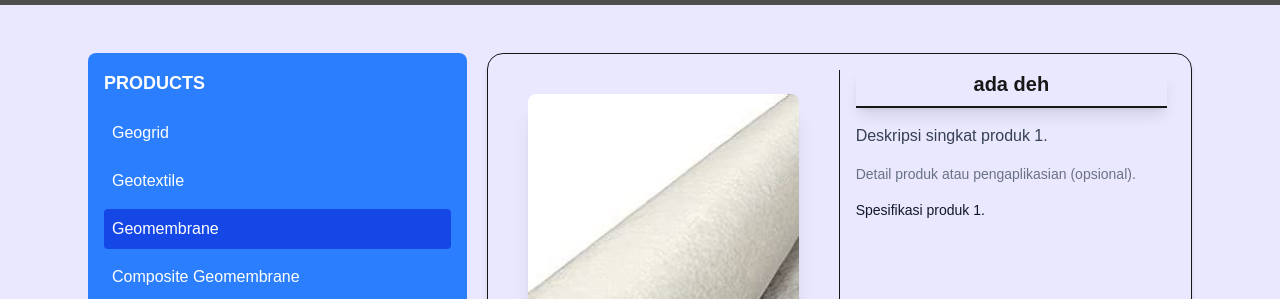
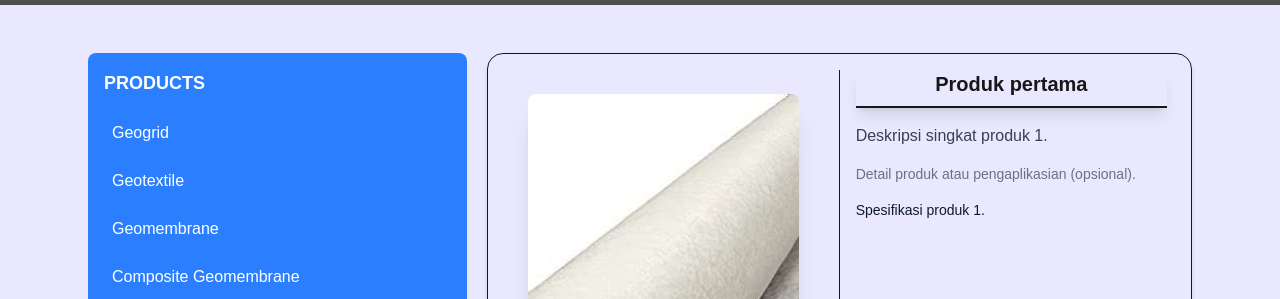
Before and after one commit to bayufrd/stigeotextile, a Next.js app: page /products in a window 1280 px wide. Shown: the part 207-506 px from the top of the page. Built offline with nearby package versions, Linux system fonts and the light colour scheme; grey boxes are pictures that could not be loaded.

Commit message:
Synchronize Category and Products, make show all button and pagination for Products

```diff
--- a/src/app/components/ProductCategoryCard.js
+++ b/src/app/components/ProductCategoryCard.js
@@ -1,12 +1,18 @@
 import { ProductCategories } from "@/app/data/productCategories";
 
-const ProductCategoryCard = () => {
+const ProductCategoryCard = ({ selectedCategory, onSelectCategory }) => {
     return (
         <div className="bg-blue-500 text-white rounded-lg p-4 w-xl max-h-fit">
             <h3 className="text-lg font-bold mb-4">PRODUCTS</h3>
             <ul className="space-y-2">
-                {ProductCategories.map((category, index) => (
-                    <li key={category.name} className={`p-2 rounded cursor-pointer ${index === 2 ? "bg-blue-700" : "hover:bg-blue-600"}`}>
+                {ProductCategories.map((category) => (
+                    <li
+                        key={category.name}
+                        onClick={() => onSelectCategory(category.name)}
+                        className={`p-2 rounded cursor-pointer ${
+                            selectedCategory === category.name ? "bg-blue-700" : "hover:bg-blue-600"
+                        }`}
+                    >
                         {category.name}
                     </li>
                 ))}
--- a/src/app/data/products.js
+++ b/src/app/data/products.js
@@ -5,7 +5,7 @@ export const products = [
             "/products/2.jpeg",
             "/products/3.jpeg",
         ],
-        name: "ada deh",
+        name: "Produk pertama",
         category: "Composite Geomembrane",
         description: "Deskripsi singkat produk 1.",
         details: "Detail produk atau pengaplikasian (opsional).",
@@ -55,7 +55,7 @@ export const products = [
     {
         images: [
         ],
-        name: "ada kelima",
+        name: "Produk kelima",
         category: "Composite Geomembrane",
         description: "Deskripsi singkat produk 1.",
         details: "Detail produk atau pengaplikasian (opsional).",
@@ -77,4 +77,89 @@ export const products = [
         slug_category: "geogrid",
         slug_product: "produk-keenam"
     },
+    {
+        images: [
+        ],
+        name: "Produk Tujuh",
+        category: "Composite Geomembrane",
+        description: "Deskripsi singkat produk 1.",
+        details: "Detail produk atau pengaplikasian (opsional).",
+        specs: "Spesifikasi produk 1.",
+        slug_category: "composite-geomembrane",
+        slug_product: "ada-deh"
+    },
+    {
+        images: [
+            "/products/4.jpg",
+            "/products/5.jpg",
+            "/products/6.jpg",
+        ],
+        name: "Produk delapan",
+        category: "Geogrid",
+        description: "Deskripsi singkat produk 2.",
+        details: "Detail produk atau pengaplikasian (opsional).",
+        specs: "Spesifikasi produk 2.",
+        slug_category: "geogrid",
+        slug_product: "produk-kedua"
+    },
+    {
+        images: [
+        ],
+        name: "Produk sembilan",
+        category: "Composite Geomembrane",
+        description: "Deskripsi singkat produk 1.",
+        details: "Detail produk atau pengaplikasian (opsional).",
+        specs: "Spesifikasi produk 1.",
+        slug_category: "composite-geomembrane",
+        slug_product: "produk-ketiga"
+    },
+    {
+        images: [
+            "/products/4.jpg",
+            "/products/5.jpg",
+            "/products/6.jpg",
+        ],
+        name: "Produk sepuluh",
+        category: "Geogrid",
+        description: "Deskripsi singkat produk 2.",
+        details: "Detail produk atau pengaplikasian (opsional).",
+        specs: "Spesifikasi produk 2.",
+        slug_category: "geogrid",
+        slug_product: "produk-keempat"
+    },{
+        images: [
+            "/products/1.jpeg",
+            "/products/2.jpeg",
+            "/products/3.jpeg",
+        ],
+        name: "Produk sebelas",
+        category: "Composite Geomembrane",
+        description: "Deskripsi singkat produk 1.",
+        details: "Detail produk atau pengaplikasian (opsional).",
+        specs: "Spesifikasi produk 1.",
+        slug_category: "composite-geomembrane",
+        slug_product: "ada-deh"
+    },
+    {
+        images: [
+        ],
+        name: "Produk dua belas",
+        category: "Geogrid",
+        description: "Deskripsi singkat produk 2.",
+        details: "Detail produk atau pengaplikasian (opsional).",
+        specs: "Spesifikasi produk 2.",
+        slug_category: "geogrid",
+        slug_product: "produk-kedua"
+    },
+    {
+        images: [
+        ],
+        name: "Produk tiga belas",
+        category: "Composite Geomembrane",
+        description: "Deskripsi singkat produk 1.",
+        details: "Detail produk atau pengaplikasian (opsional).",
+        specs: "Spesifikasi produk 1.",
+        slug_category: "composite-geomembrane",
+        slug_product: "produk-ketiga"
+    }
 ];
--- a/src/app/products/page.js
+++ b/src/app/products/page.js
@@ -1,18 +1,81 @@
-// app/products/page.js
+"use client";
+
+import { useState } from "react";
 import ProductCard from "../components/ProductCard";
 import ProductCategoryCard from "../components/ProductCategoryCard";
 import { products } from "@/app/data/products";
 
 const ProductsPage = () => {
+    const [selectedCategory, setSelectedCategory] = useState(null);
+
+     // Filtration by Category
+     const filteredProducts = selectedCategory
+     ? products.filter((product) => product.category === selectedCategory)
+     : products;
+
+    // Pagination Products
+    const [currentPage, setCurrentPage] = useState(1);
+    const productsPerPage = 5; // Jumlah produk per halaman
+    const totalPages = Math.ceil(filteredProducts.length / productsPerPage); // Hitung total halaman
+    const startIndex = (currentPage - 1) * productsPerPage; // Hitung produk yang ditampilkan di halaman saat ini
+    const currentProducts = filteredProducts.slice(startIndex, startIndex + productsPerPage);
+
     return (
         <div className="flex px-2 gap-5 py-8 h-auto">
             {/* Sidebar for Categories */}
-            <ProductCategoryCard />
-            {/* Products */}
-            <div className="grid grid-cols-1 gap-6 w-full">
-                {products.map((product, index) => (
-                    <ProductCard key={index} {...product} />
-                ))}
+            <ProductCategoryCard
+                selectedCategory={selectedCategory}
+                onSelectCategory={(category) => {
+                    setSelectedCategory(category);
+                    setCurrentPage(1);
+                }}
+            />
+
+            <div className="w-full">
+                {/* Products */}
+                <div className="grid grid-cols-1 gap-6">
+                    {currentProducts.length > 0 ? (
+                        currentProducts.map((product, index) => (
+                            <ProductCard key={index} {...product} />
+                        ))
+                    ) : (
+                        <p className="text-gray-500">No products found for this category.</p>
+                    )}
+                </div>
+
+                {/* Pagination Controls */}
+                {totalPages > 1 && (
+                    <div className="flex justify-center items-center gap-4 mt-6">
+                        <button
+                            onClick={() => setCurrentPage((prev) => Math.max(prev - 1, 1))}
+                            disabled={currentPage === 1}
+                            className={`px-4 py-2 rounded font-bold ${currentPage === 1 ? "bg-gray-400" : "bg-blue-600 hover:bg-blue-700 text-white"}`}
+                        >
+                            Previous
+                        </button>
+                        <span className="font-bold">{currentPage} / {totalPages}</span>
+                        <button
+                            onClick={() => setCurrentPage((prev) => Math.min(prev + 1, totalPages))}
+                            disabled={currentPage === totalPages}
+                            className={`px-4 py-2 rounded font-bold ${currentPage === totalPages ? "bg-gray-400" : "bg-blue-600 hover:bg-blue-700 text-white"}`}
+                        >
+                            Next
+                        </button>
+                    </div>
+                )}
+
+                {/* Show All Products Button */}
+                {selectedCategory && (
+                    <button
+                        onClick={() => {
+                            setSelectedCategory(null);
+                            setCurrentPage(1);
+                        }}
+                        className="mt-6 w-full p-3 bg-blue-600 text-white font-bold rounded hover:bg-blue-700"
+                    >
+                        Show All Products
+                    </button>
+                )}
             </div>
         </div>
     );
```
